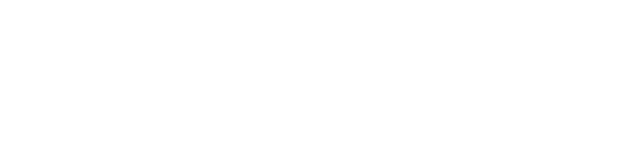
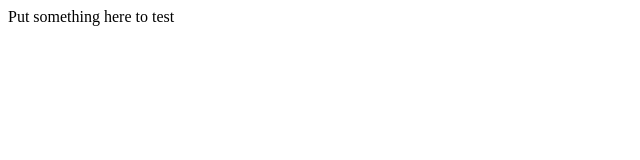
Before and after one commit to gavink-hash/test-repository, a plain HTML site: page index.html in a window 1280 px wide. Shown: the whole page, without its empty margins (0-640 px from the left). Drawn offline with Linux system fonts and the light colour scheme.

Commit message:
updated index.html body

```diff
--- a/index.html
+++ b/index.html
@@ -6,6 +6,6 @@
     <title>Document</title>
 </head>
 <body>
-
+    Put something here to test
 </body>
 </html>
```
